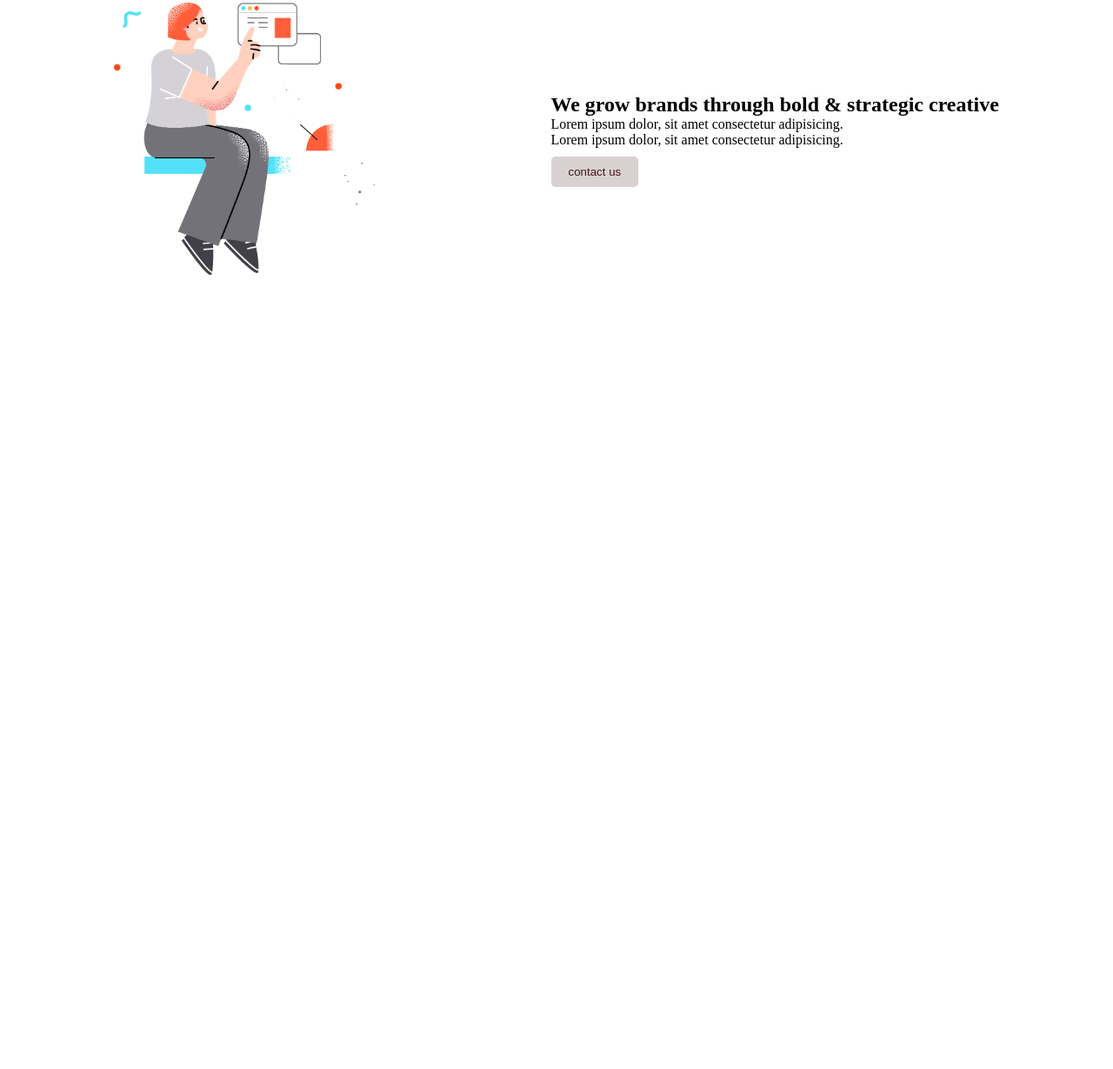
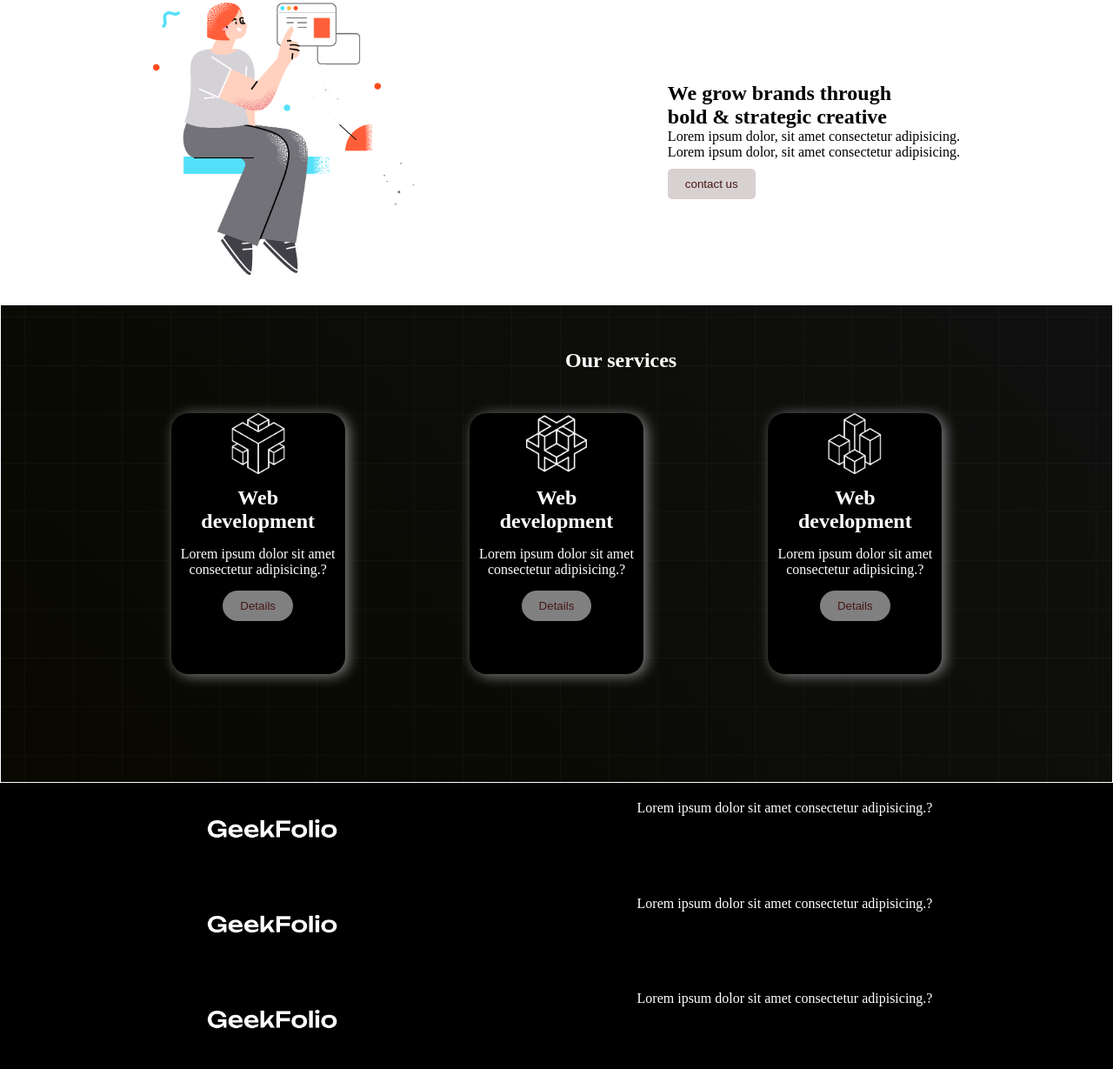
Before and after one commit to Mahmuda-14/concep-1, a plain HTML site: page concep-1.html in a window 1280 px wide. Shown: the part 952-2181 px from the top of the page at 87% size. Before the commit the page ends 1302 px from the top, so only its background shows below. Drawn offline with Linux system fonts and the light colour scheme.

Commit message:
modified

```diff
--- a/concep-1.html
+++ b/concep-1.html
@@ -52,7 +52,7 @@
 
                 <div class="about-info">
                     <h1>We grow brands through
-                        bold & strategic creative </h1>
+                       <br> bold & strategic creative </h1>
                     <p>Lorem ipsum dolor, sit amet consectetur adipisicing.</p>
                     <p>Lorem ipsum dolor, sit amet consectetur adipisicing.</p>
                     <button class="btn2">contact us</button>
@@ -69,7 +69,57 @@
 
             </div>
         </section>
-        <footer></footer>
+        <section >
+            <h1 class="last-head">Our services</h1>
+             <div class="service-container">
+
+                <div class="box">
+                    <img class="icon"src="./image/0.png" alt="">
+                    <h2 class="box-title">Web development</h2>
+                    <p class="box-description">Lorem ipsum dolor sit amet consectetur adipisicing.?</p>
+                    <button class="btn box-btn">Details</button>
+
+                </div>
+                <div class="box">
+                    <img class="icon"src="./image/1.png" alt="">
+                    <h2 class="box-title">Web development</h2>
+                    <p class="box-description">Lorem ipsum dolor sit amet consectetur adipisicing.?</p>
+                    <button class="btn box-btn">Details</button>
+
+                </div>
+                <div class="box">
+                    <img class="icon"src="./image/2.png" alt="">
+                    <h2 class="box-title">Web development</h2>
+                    <p class="box-description">Lorem ipsum dolor sit amet consectetur adipisicing.?</p>
+                    <button class="btn box-btn">Details</button>
+
+                </div>
+            </div>
+        </section>
+        <footer>
+           <section>
+            <div class="foot">
+                <div class="sec-1">
+                   <img class="foot-logo" src="./image/logo-light.png" alt="">
+
+                    <p class="f1">Lorem ipsum dolor sit amet consectetur adipisicing.?</p>
+
+                </div>
+                <div class="sec-1">
+                    <img class="foot-logo" src="./image/logo-light.png" alt="">
+
+                     <p class="f1">Lorem ipsum dolor sit amet consectetur adipisicing.?</p>
+
+                 </div>
+                 <div class="sec-1">
+                    <img class="foot-logo" src="./image/logo-light.png" alt="">
+
+                     <p class="f1">Lorem ipsum dolor sit amet consectetur adipisicing.?</p>
+
+                 </div>
+            </div>
+           </section>
+        </footer>
 
     </div>
 </body>
--- a/style.css
+++ b/style.css
@@ -99,3 +99,56 @@
     .btn:hover {
         color: rgb(46, 168, 87);
         cursor: pointer;}
+    .box{
+        width: 200px;
+        height: 300px;
+        box-shadow: 4px 2px 15px gray;
+        background-color: black;
+        text-align: center;
+        color: white;
+        border-radius: 20px;
+
+    }
+   .icon{
+    width:70px;
+   }
+   .box-btn{
+    background-color: gray;
+    margin-top: 10px;
+   }
+   .box-title{
+    padding:10px;
+   }
+   .box-description{
+    padding:5px;
+   }
+   .service-container
+   {display: flex;
+    justify-content: space-around;
+    background-image: url("./image/background.png"), linear-gradient(45deg, rgb(8, 8, 0), #101010) ;
+    padding:124px;
+    margin:1px;
+
+}
+.last-head
+{
+    color:white;
+    position: absolute;
+    text-align: center;
+    padding-left: 650px;
+    padding-top: 50px;
+    font: size 54px;
+
+}
+.foot{background-color: black;}
+.foot-logo{
+    width: 150px;
+    padding: 20px 30px;
+}
+.sec-1{
+    padding:20px 50px;
+    display: flex;
+    justify-content: space-around;
+}
+.f1{color: white;
+border:20px}
```
Also changed, not shown: image/0.png (added), image/1.png (added), image/2.png (added).
